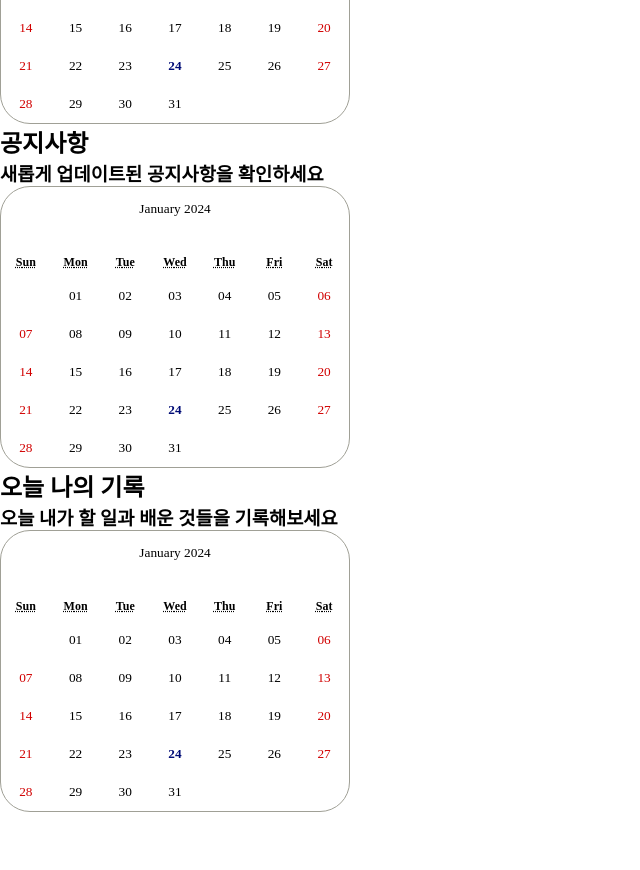
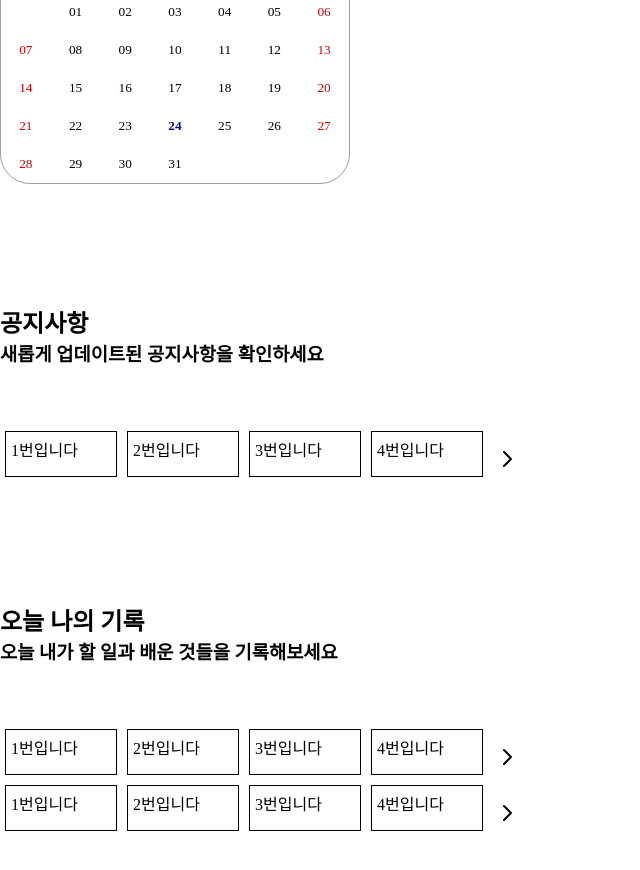
Before and after one commit to Team-UMC/UMC-Web, a React (Create React App) app: page / in a window 1280 px wide. Shown: the part 1260-2130 px from the top of the page, without its empty margins (0-640 px from the left). Before the commit the page ends 2072 px from the top, so only its background shows below. Built offline with nearby package versions, Linux system fonts and the light colour scheme.

Commit message:
feat: Calendar 위치 변경 및 메인화면 구현

```diff
--- /dev/null
+++ b/src/components/Main/Notification.jsx
@@ -0,0 +1,66 @@
+import React, { useState } from 'react';
+import styled from 'styled-components';
+import { ReactComponent as LeftArrow } from 'assets/main/LeftArrow.svg';
+import { ReactComponent as RightArrow } from 'assets/main/RightArrow.svg';
+
+const Container = styled.div`
+  display: flex;
+`;
+
+const DataContainer = styled.div`
+  display: flex;
+`;
+
+const Rectangle = styled.div`
+  width: 100px;
+  margin: 5px;
+  border: 1px solid black; /* 검정색 테두리 선 추가 */
+  padding: 5px; /* 옵션: 테두리와 내용 간격 조절 */
+`;
+
+const ButtonContainer = styled.div`
+  display: flex;
+  align-items: center;
+  justify-content: space-between;
+  margin-top: 10px;
+`;
+
+const Notification = () => {
+  const data = [
+    '1번입니다',
+    '2번입니다',
+    '3번입니다',
+    '4번입니다',
+    '5번입니다',
+    '6번입니다',
+  ];
+  const [currentIndex, setCurrentIndex] = useState(0);
+
+  const handlePrev = () => {
+    setCurrentIndex((prevIndex) => Math.max(prevIndex - 1, 0));
+  };
+
+  const handleNext = () => {
+    setCurrentIndex((prevIndex) => Math.min(prevIndex + 1, data.length - 4));
+  };
+
+  return (
+    <Container>
+      <ButtonContainer>
+        {currentIndex > 0 && <LeftArrow alt="이전" onClick={handlePrev} />}
+      </ButtonContainer>
+      <DataContainer>
+        {data.slice(currentIndex, currentIndex + 4).map((item, index) => (
+          <Rectangle key={index}>{item}</Rectangle>
+        ))}
+      </DataContainer>
+      <ButtonContainer>
+        {currentIndex < data.length - 4 && (
+          <RightArrow alt="다음" onClick={handleNext} />
+        )}
+      </ButtonContainer>
+    </Container>
+  );
+};
+
+export default Notification;
--- /dev/null
+++ b/src/components/Main/TodayILearned.jsx
@@ -0,0 +1,66 @@
+import React, { useState } from 'react';
+import styled from 'styled-components';
+import { ReactComponent as LeftArrow } from 'assets/main/LeftArrow.svg';
+import { ReactComponent as RightArrow } from 'assets/main/RightArrow.svg';
+
+const Container = styled.div`
+  display: flex;
+`;
+
+const DataContainer = styled.div`
+  display: flex;
+`;
+
+const Rectangle = styled.div`
+  width: 100px;
+  margin: 5px;
+  border: 1px solid black; /* 검정색 테두리 선 추가 */
+  padding: 5px; /* 옵션: 테두리와 내용 간격 조절 */
+`;
+
+const ButtonContainer = styled.div`
+  display: flex;
+  align-items: center;
+  justify-content: space-between;
+  margin-top: 10px;
+`;
+
+const TodayILearned = () => {
+  const data = [
+    '1번입니다',
+    '2번입니다',
+    '3번입니다',
+    '4번입니다',
+    '5번입니다',
+    '6번입니다',
+  ];
+  const [currentIndex, setCurrentIndex] = useState(0);
+
+  const handlePrev = () => {
+    setCurrentIndex((prevIndex) => Math.max(prevIndex - 1, 0));
+  };
+
+  const handleNext = () => {
+    setCurrentIndex((prevIndex) => Math.min(prevIndex + 1, data.length - 4));
+  };
+
+  return (
+    <Container>
+      <ButtonContainer>
+        {currentIndex > 0 && <LeftArrow alt="이전" onClick={handlePrev} />}
+      </ButtonContainer>
+      <DataContainer>
+        {data.slice(currentIndex, currentIndex + 4).map((item, index) => (
+          <Rectangle key={index}>{item}</Rectangle>
+        ))}
+      </DataContainer>
+      <ButtonContainer>
+        {currentIndex < data.length - 4 && (
+          <RightArrow alt="다음" onClick={handleNext} />
+        )}
+      </ButtonContainer>
+    </Container>
+  );
+};
+
+export default TodayILearned;
--- /dev/null
+++ b/src/components/Main/TodoList.jsx
@@ -0,0 +1,66 @@
+import React, { useState } from 'react';
+import styled from 'styled-components';
+import { ReactComponent as LeftArrow } from 'assets/main/LeftArrow.svg';
+import { ReactComponent as RightArrow } from 'assets/main/RightArrow.svg';
+
+const Container = styled.div`
+  display: flex;
+`;
+
+const DataContainer = styled.div`
+  display: flex;
+`;
+
+const Rectangle = styled.div`
+  width: 100px;
+  margin: 5px;
+  border: 1px solid black; /* 검정색 테두리 선 추가 */
+  padding: 5px; /* 옵션: 테두리와 내용 간격 조절 */
+`;
+
+const ButtonContainer = styled.div`
+  display: flex;
+  align-items: center;
+  justify-content: space-between;
+  margin-top: 10px;
+`;
+
+const TodoList = () => {
+  const data = [
+    '1번입니다',
+    '2번입니다',
+    '3번입니다',
+    '4번입니다',
+    '5번입니다',
+    '6번입니다',
+  ];
+  const [currentIndex, setCurrentIndex] = useState(0);
+
+  const handlePrev = () => {
+    setCurrentIndex((prevIndex) => Math.max(prevIndex - 1, 0));
+  };
+
+  const handleNext = () => {
+    setCurrentIndex((prevIndex) => Math.min(prevIndex + 1, data.length - 4));
+  };
+
+  return (
+    <Container>
+      <ButtonContainer>
+        {currentIndex > 0 && <LeftArrow alt="이전" onClick={handlePrev} />}
+      </ButtonContainer>
+      <DataContainer>
+        {data.slice(currentIndex, currentIndex + 4).map((item, index) => (
+          <Rectangle key={index}>{item}</Rectangle>
+        ))}
+      </DataContainer>
+      <ButtonContainer>
+        {currentIndex < data.length - 4 && (
+          <RightArrow alt="다음" onClick={handleNext} />
+        )}
+      </ButtonContainer>
+    </Container>
+  );
+};
+
+export default TodoList;
--- a/src/layout/Header/header.style.jsx
+++ b/src/layout/Header/header.style.jsx
@@ -24,7 +24,7 @@ const HeaderWrapper = styled.header`
     right: 0;
     z-index: 1000;
     background: url('${SmallHeaderBackground}') no-repeat center/cover;
-    height: 89px;
+    height: 91px;
     margin: 0;
   }
 `;
--- a/src/pages/main.jsx
+++ b/src/pages/main.jsx
@@ -1,43 +1,45 @@
 import React from 'react';
-import MyCalendar from 'components/OldBoard/calendar';
+import MyCalendar from 'components/Main/calendar';
+import Notification from 'components/Main/Notification';
 import styled from 'styled-components';
+import TodayILearned from 'components/Main/TodayILearned';
+import TodoList from 'components/Main/TodoList';
 
 const MainWrapper = styled.div`
   margin-top: 30vh;
 `;
 
-const CalendarWrapper = styled.div`
+const Wrapper = styled.div`
+  margin-bottom: 120px;
 
+  h3 {
+    margin-bottom: 60px;
+  }
 `;
 
-const NotificationWrapper = styled.div`
-
-`;
-
-const RecordWrapper = styled.div`
-
-`;
 
 const Main = () => {
   return (
     <MainWrapper>
-      <CalendarWrapper>
+      <Wrapper>
         <h2> 이번달 일정 한눈에 보기 </h2>
         <h3> UMC 일정을 확인해보세요! </h3>
         <MyCalendar />
-      </CalendarWrapper>
+      </Wrapper>
 
-      <NotificationWrapper>
+      <Wrapper>
         <h2> 공지사항 </h2>
         <h3> 새롭게 업데이트된 공지사항을 확인하세요 </h3>
-        <MyCalendar />
-      </NotificationWrapper>
+        <Notification />
+      </Wrapper>
 
-      <RecordWrapper>
+      <Wrapper>
         <h2> 오늘 나의 기록 </h2>
         <h3> 오늘 내가 할 일과 배운 것들을 기록해보세요 </h3>
-        <MyCalendar />
-      </RecordWrapper>
+        <TodoList />
+
+        <TodayILearned />
+      </Wrapper>
     </MainWrapper>
   );
 };
```
Also changed, not shown: src/assets/main/LeftArrow.svg (added), src/assets/main/RightArrow.svg (added), src/components/Main/calendar.css (renamed from src/components/OldBoard/calendar.css), src/components/Main/calendar.jsx (renamed from src/components/OldBoard/calendar.jsx).
